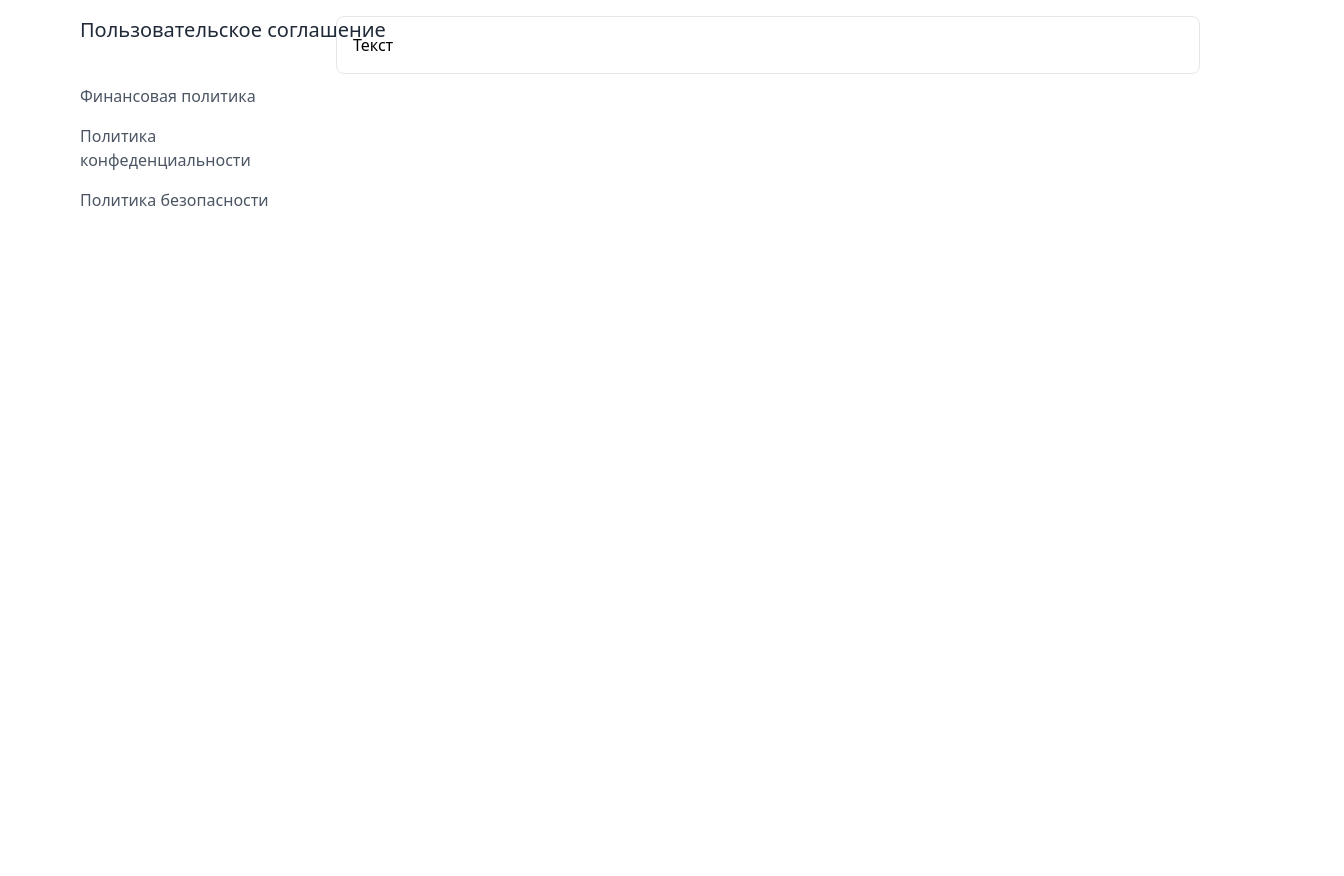
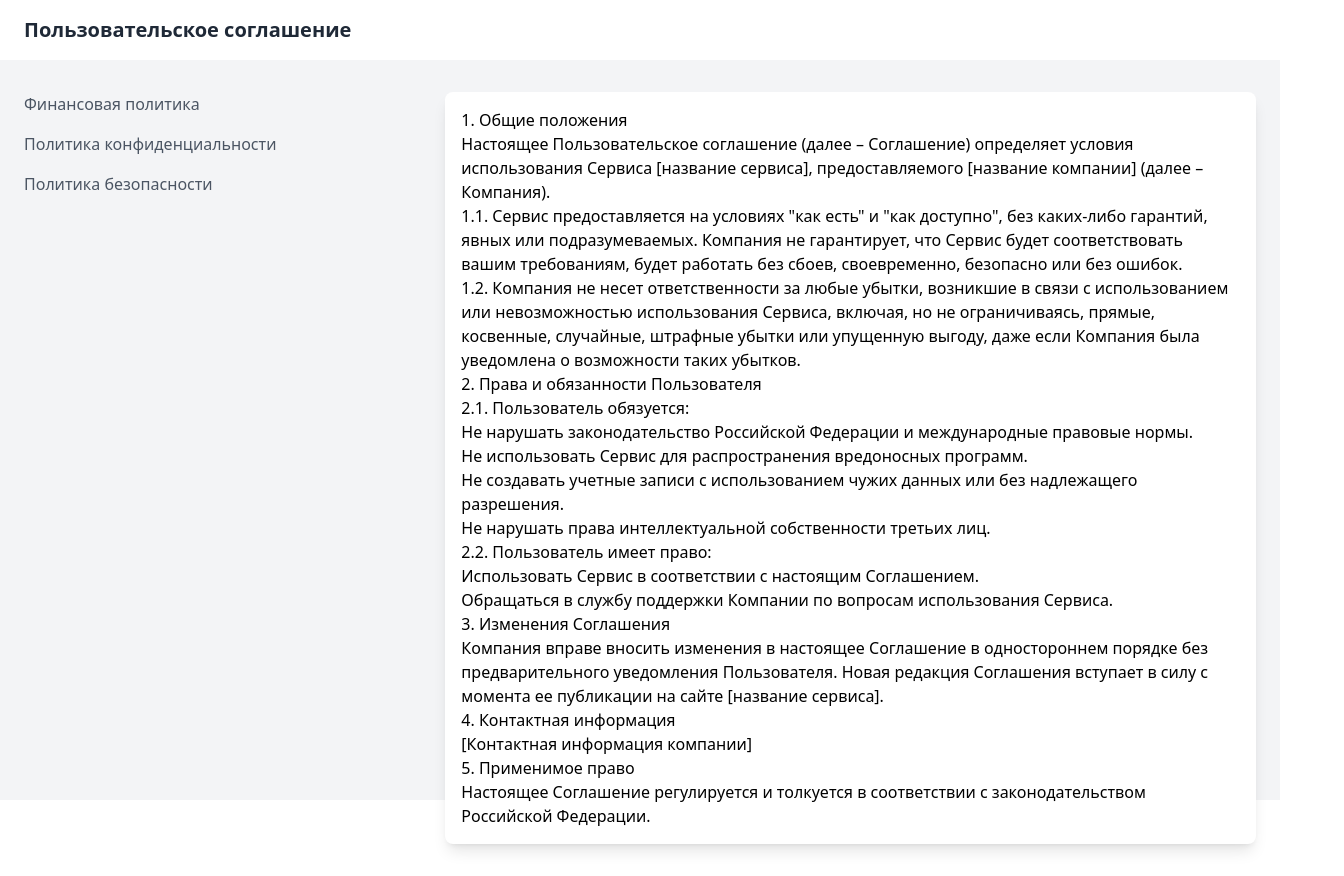
Before and after one commit to romanskijdev-group/web_cnpc_front, a React (Vite) app: page /user_agreement in a window 1280 px wide. Shown: the whole page, 1344 px wide, since content can reach past the window. Before the commit the page ends 800 px from the top, so only its background shows below. Built offline with nearby package versions, Linux system fonts and the light colour scheme.

Commit message:
Update UserAgreement.tsx

```diff
--- a/src/pages/UserAgreement.tsx
+++ b/src/pages/UserAgreement.tsx
@@ -1,31 +1,147 @@
 const UserAgreement = () => {
-    return(
-        <main className="flex w-[100vw] h-[100vh] mx-auto items-center">
-            <div className="flex w-[90%] h-[100vh] mx-auto">
-                <div className="w-64">
-                    <div className="w-screen p-4">
-                        <h1 className="text-xl text-gray-800 dark:text-white mb-4">Пользовательское соглашение</h1>
+    return (
+      <div className="flex flex-col h-[100vh] bg-gray-100 dark:bg-gray-900">
+
+        <div className="flex flex-col flex-1">
+          <header className="bg-white dark:bg-gray-800">
+            <div className="container mx-auto py-4 px-6">
+              <h1 className="text-xl font-bold text-gray-800 dark:text-white">
+                Пользовательское соглашение
+              </h1>
             </div>
+          </header>
 
-                    <nav className="flex flex-col gap-4 px-4 py-2">
-                        <a href="https://google.com/" className="text-gray-600 hover:text-gray-800 dark:hover:text-gray-200 duration-300"> Финансовая политика </a>
-                        <a href="https://google.com/" className="text-gray-600 hover:text-gray-800 dark:hover:text-gray-200 duration-300"> Политика конфеденциальности </a>
-                        <a href="https://google.com/" className="text-gray-600 hover:text-gray-800 dark:hover:text-gray-200 duration-300"> Политика безопасности
+          <div className="container mx-auto py-8 px-6">
+            <div className="grid grid-cols-1 md:grid-cols-3 gap-8">
+              <div className="sticky top-16">
+                <nav className="flex flex-col gap-4">
+                  <a
+                    href="https://google.com/"
+                    className="text-gray-600 hover:text-gray-800 dark:hover:text-gray-200 duration-300"
+                  >
+                    Финансовая политика
+                  </a>
+
+                  <a
+                    href="https://google.com/"
+                    className="text-gray-600 hover:text-gray-800 dark:hover:text-gray-200 duration-300"
+                  >
+                    Политика конфиденциальности
+                  </a>
+
+                  <a
+                    href="https://google.com/"
+                    className="text-gray-600 hover:text-gray-800 dark:hover:text-gray-200 duration-300"
+                  >
+                    Политика безопасности
                   </a>
                 </nav>
               </div>
 
-                <div className="flex-1 p-4 ">
-                    <div className="sm:max-w-screen-xl border dark:border-gray-500 rounded-lg p-4 container">
-                        <div className="prose dark:prose-invert">
-                            <p>Текст</p>
+              <div className="col-span-2">
+                <div className="prose dark:prose-invert max-w-none rounded-lg bg-white dark:bg-gray-800 p-4 shadow-lg">
+
+                  <p>
+                    1. Общие положения
+                  </p>
+
+                  <p>
+                    Настоящее Пользовательское соглашение (далее – Соглашение)
+                    определяет условия использования Сервиса [название сервиса],
+                    предоставляемого [название компании] (далее – Компания).
+                  </p>
+
+                  <p>
+                    1.1. Сервис предоставляется на условиях "как есть" и "как
+                    доступно", без каких-либо гарантий, явных или подразумеваемых.
+                    Компания не гарантирует, что Сервис будет соответствовать вашим
+                    требованиям, будет работать без сбоев, своевременно, безопасно
+                    или без ошибок.
+                  </p>
+
+                  <p>
+                    1.2. Компания не несет ответственности за любые убытки,
+                    возникшие в связи с использованием или невозможностью использования
+                    Сервиса, включая, но не ограничиваясь, прямые, косвенные,
+                    случайные, штрафные убытки или упущенную выгоду, даже если
+                    Компания была уведомлена о возможности таких убытков.
+                  </p>
+
+                  <p>
+                     2. Права и обязанности Пользователя
+                  </p>
+
+                  <p>
+                    2.1. Пользователь обязуется:
+                  </p>
+
+                  <ul>
+                    <li>
+                      Не нарушать законодательство Российской Федерации и
+                      международные правовые нормы.
+                    </li>
+                    <li>
+                      Не использовать Сервис для распространения вредоносных
+                      программ.
+                    </li>
+                    <li>
+                      Не создавать учетные записи с использованием чужих данных или
+                      без надлежащего разрешения.
+                    </li>
+                    <li>
+                      Не нарушать права интеллектуальной собственности третьих лиц.
+                    </li>
+                  </ul>
+
+                  <p>
+                    2.2. Пользователь имеет право:
+                  </p>
+
+                  <ul>
+                    <li>
+                      Использовать Сервис в соответствии с настоящим Соглашением.
+                    </li>
+                    <li>
+                      Обращаться в службу поддержки Компании по вопросам
+                      использования Сервиса.
+                    </li>
+                  </ul>
+
+                  <p>
+                    3. Изменения Соглашения
+                  </p>
+
+                  <p>
+                    Компания вправе вносить изменения в настоящее Соглашение в
+                    одностороннем порядке без предварительного уведомления
+                    Пользователя. Новая редакция Соглашения вступает в силу с момента
+                    ее публикации на сайте [название сервиса].
+                  </p>
+
+                  <p>
+                    4. Контактная информация
+                  </p>
+
+                  <p>
+                    [Контактная информация компании]
+                  </p>
+
+                  <p>
+                    5. Применимое право
+                  </p>
+
+                  <p>
+                    Настоящее Соглашение регулируется и толкуется в соответствии с
+                    законодательством Российской Федерации.
+                  </p>
+
                 </div>
               </div>
             </div>
           </div>
-        </main>
+        </div>
+      </div>
+    );
+  };
 
-    )
-}
-
-export default UserAgreement
+  export default UserAgreement;
```
Lines whose indentation alone changed are shown as unchanged.
